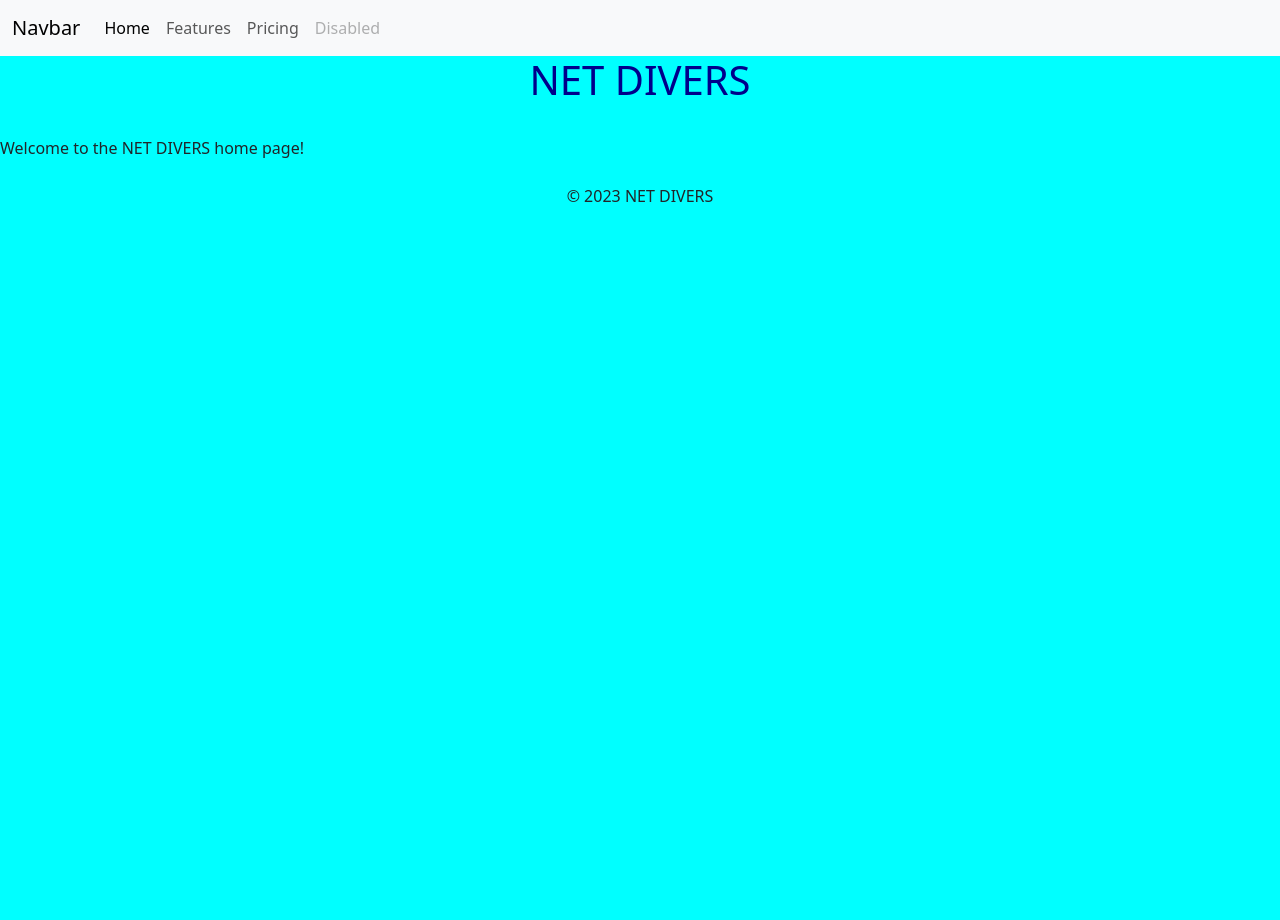
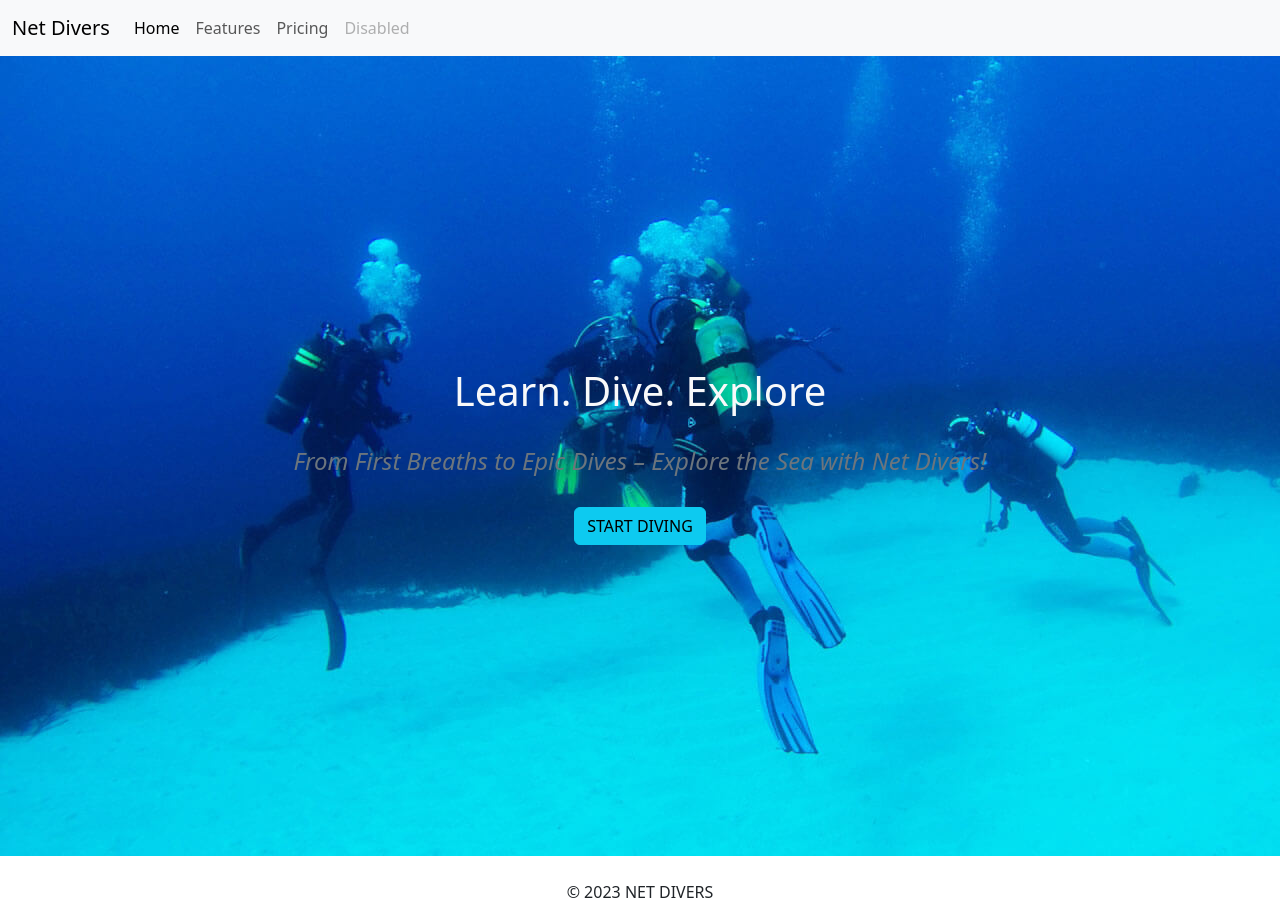
Before and after one commit to parides55/net-divers, a Django app: page / in a window 1280 px wide. Before the commit the page ends 202 px from the top, so only its background shows below. Run offline with Django 5.2, Linux system fonts and the light colour scheme.

Commit message:
build the home_page with styles

```diff
--- a/home_page/templates/home_page/index.html
+++ b/home_page/templates/home_page/index.html
@@ -3,7 +3,17 @@
 {% load static %}
 
 {% block content %}
-    <h1>NET DIVERS</h1>
-    <br>
-    <p>Welcome to the NET DIVERS home page!</p>
+<section id="hero" class="text-center">
+    <div id="home_page" class="container-fluid">
+        <div class="row">
+            <div class="col">
+                <h1 class="text-light">Learn. Dive. Explore</h1>
+                <br>
+                <h4 class="text-secondary fst-italic">From First Breaths to Epic Dives – Explore the Sea with Net Divers!</h4>
+                <br>
+                <a class="btn btn-info cta-btn" href="#">START DIVING</a>
+            </div>
+        </div>
+    </div>
+</section>
 {% endblock %}
--- a/static/css/style.css
+++ b/static/css/style.css
@@ -1,8 +1,10 @@
-body {
-    background-color: aqua;
+#hero {
+    background: url(../images/hero_home_page.jpg) no-repeat center center/cover;
 }
 
-h1 {
-    color: darkblue;
-    text-align: center;
+#home_page {
+    height: 100vh;
+    display: flex;
+    align-items: center;
+    justify-content: center;
 }
--- a/templates/base.html
+++ b/templates/base.html
@@ -1,4 +1,6 @@
 {% load static %}
+
+{% url 'home' as home_url %}
 
 <!DOCTYPE html>
 <html lang="en">
@@ -15,7 +17,7 @@
 <body>
     <nav class="navbar navbar-expand-lg bg-body-tertiary">
         <div class="container-fluid">
-            <a class="navbar-brand" href="#">Navbar</a>
+            <a id="logo-text" class="navbar-brand" href="{% url 'home' %}">Net Divers</a>
             <button class="navbar-toggler" type="button" data-bs-toggle="collapse" data-bs-target="#navbarNav" aria-controls="navbarNav" aria-expanded="false" aria-label="Toggle navigation">
                 <span class="navbar-toggler-icon"></span>
             </button>
```
Also changed, not shown: 1 other file.
